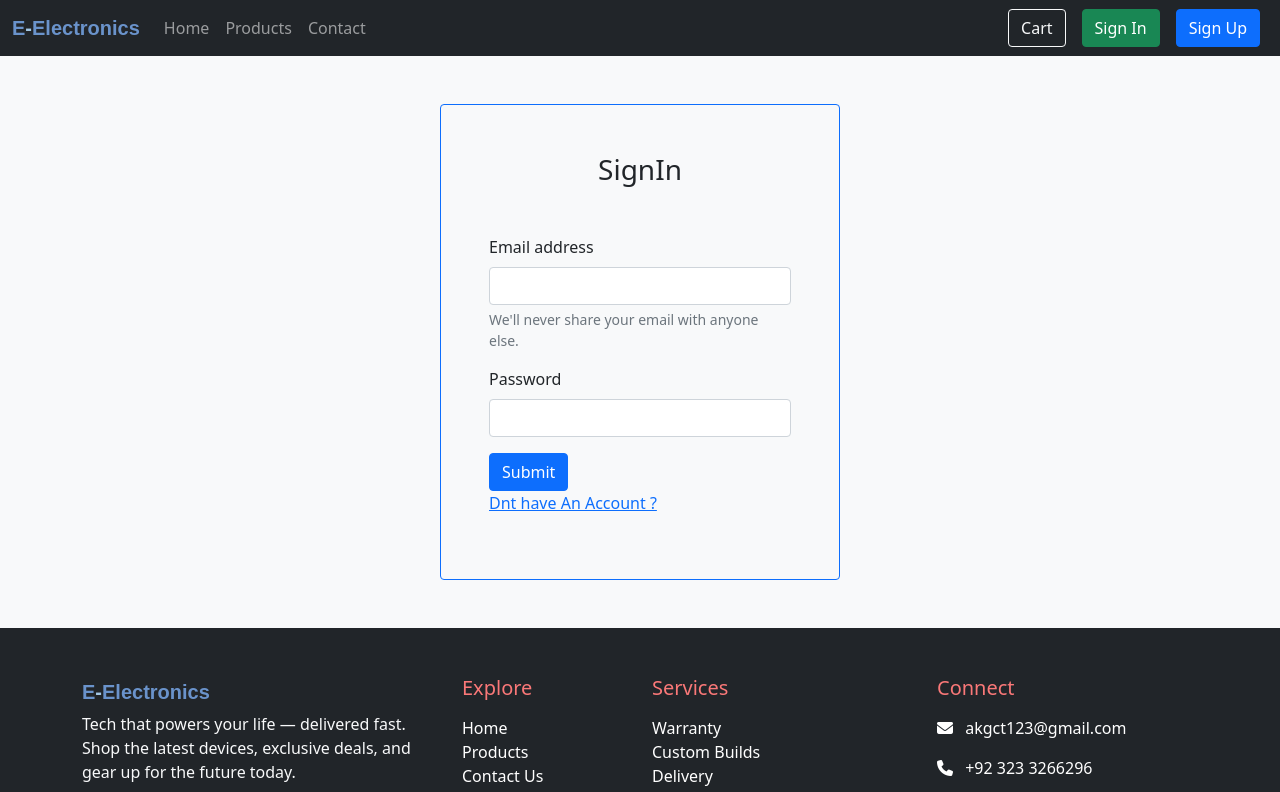
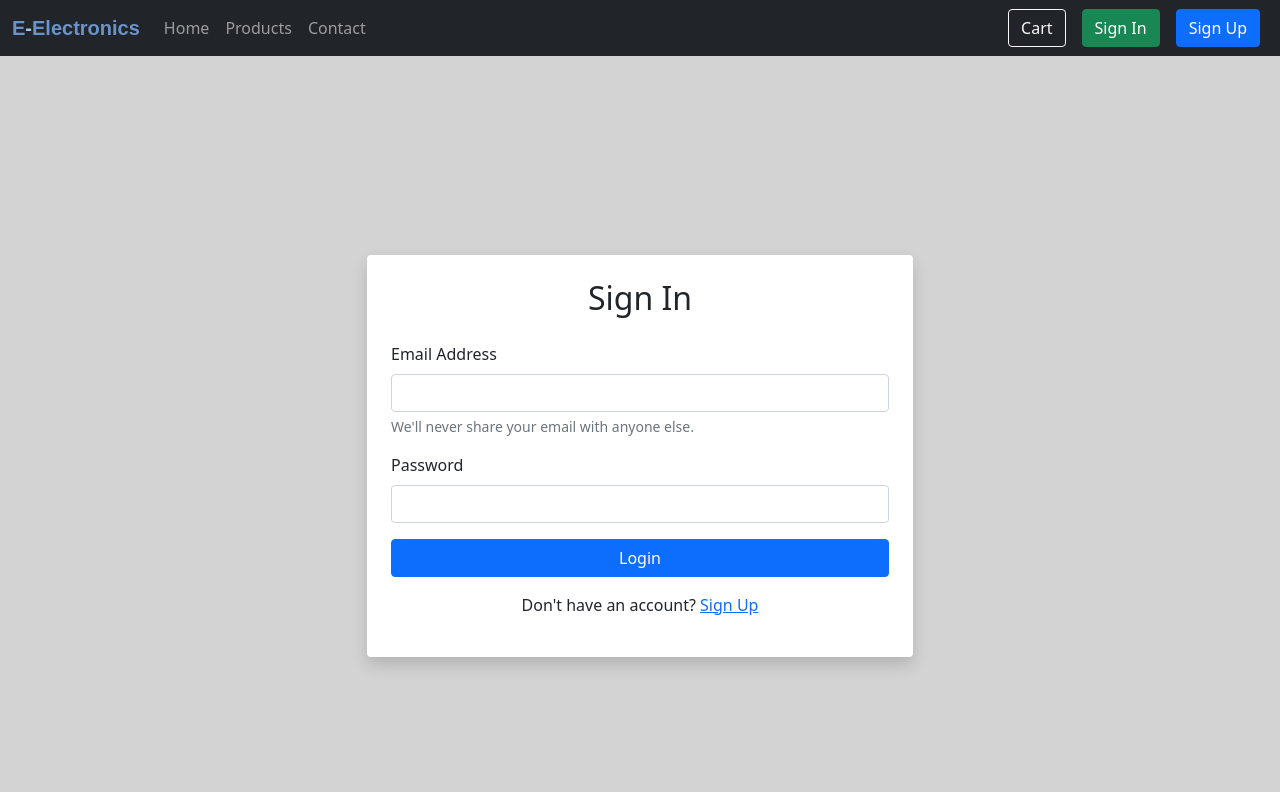
Before and after one commit to Abdulkabeer555/e-electronics-site-project, a React (Vite) app: page /signin in a window 1280 px wide. Shown: the top 792 px of the page. Built offline with nearby package versions, Linux system fonts and the light colour scheme.

Commit message:
Update SignIn.jsx

```diff
--- a/src/pages/SignIn.jsx
+++ b/src/pages/SignIn.jsx
@@ -1,68 +1,76 @@
-import React, { useEffect, useState } from 'react'
-import { Link, useNavigate } from 'react-router-dom'
+import React, { useEffect, useState } from 'react';
+import { Link, useNavigate } from 'react-router-dom';
 import useGen from '../hooks/useGen';
 import Cookies from 'js-cookie';
 
 export default function SignIn() {
-
     const [inputEmail, setInputEmail] = useState("");
     const [inputPwd, setInputPwd] = useState("");
     const { allUsers, setLogin, setLoginUser } = useGen();
     const navigate = useNavigate();
 
     useEffect(() => {
-
         const data = Cookies.get('loginData');
 
         if (data) {
             const { inputEmail, inputPwd } = JSON.parse(data);
 
-            const found = allUsers.find((items) => { return items.userEmail == inputEmail && items.userPwd == inputPwd });
+            const found = allUsers.find(user => user.userEmail === inputEmail && user.userPwd === inputPwd);
 
             if (found) {
                 setLoginUser(found);
+                setLogin(true);
                 navigate("/profile");
-                setLogin(true);
+            } else {
+                console.log("No account matched with cookie data");
             }
-            else {
-               console.log("No Account Is Login")
-            }
-        } else {
-            console.log("No cookie found");
         }
     }, []);
 
-
     function login() {
-        const found = allUsers.find((items) => { return items.userEmail == inputEmail && items.userPwd == inputPwd });
+        const found = allUsers.find(user => user.userEmail === inputEmail && user.userPwd === inputPwd);
         if (found) {
             setLoginUser(found);
-            navigate("/");
             setLogin(true);
             Cookies.set('loginData', JSON.stringify({ inputEmail, inputPwd }));
-            console.log("Cookies Baked");
+            navigate("/");
+        } else {
+            alert("Invalid Email or Password");
         }
-        else {
-            alert("Invalid Email Or Password")
-        }
-
     }
 
-
     return (
-        <div className='border border-primary rounded m-auto px-5 py-5 my-5' style={{ width: "400px" }}>
-            <p className="h3 text-center mb-5">SignIn</p>
-            <div className="mb-3">
-                <label htmlFor="exampleInputEmail1" className="form-label">Email address</label>
-                <input type="email" className="form-control" id="exampleInputEmail1" aria-describedby="emailHelp" value={inputEmail} onChange={(e) => { setInputEmail(e.target.value) }} />
-                <div id="emailHelp" className="form-text">We'll never share your email with anyone else.</div>
-            </div>
-            <div className="mb-3">
-                <label htmlFor="exampleInputPassword1" className="form-label">Password</label>
-                <input type="password" className="form-control" id="exampleInputPassword1" value={inputPwd} onChange={(e) => { setInputPwd(e.target.value) }} />
-            </div>
-            <button onClick={login} className="btn btn-primary">Submit</button>
-            <p><Link to={"/signup"}>Dnt have An Account ?</Link> </p>
+        <div className="min-vh-100 d-flex align-items-center justify-content-center" style={{ backgroundColor: 'lightgray' }}>
+            <section className="py-5 w-100">
+                <div className="container">
+                    <div className="row justify-content-center">
+                        <div className="col-lg-6">
+                            <div className="card border-secondary shadow">
+                                <div className="card-body p-4">
+                                    <h2 className="text-center mb-4">Sign In</h2>
+                                    <form>
+                                        <div className="mb-3">
+                                            <label htmlFor="email" className="form-label">Email Address</label>
+                                            <input type="email" className="form-control" id="email" value={inputEmail} onChange={(e) => setInputEmail(e.target.value)} required />
+                                            <div className="form-text">We'll never share your email with anyone else.</div>
+                                        </div>
+                                        <div className="mb-3">
+                                            <label htmlFor="password" className="form-label">Password</label>
+                                            <input type="password" className="form-control" id="password" value={inputPwd} onChange={(e) => setInputPwd(e.target.value)} required />
+                                        </div>
+                                        <div className="d-grid gap-2">
+                                            <button type="button" onClick={login} className="btn btn-primary">Login</button>
+                                        </div>
+                                    </form>
+                                    <p className="mt-3 text-center">
+                                        Don't have an account? <Link to="/signup">Sign Up</Link>
+                                    </p>
+                                </div>
+                            </div>
+                        </div>
+                    </div>
+                </div>
+            </section>
         </div>
-    )
+    );
 }
```
